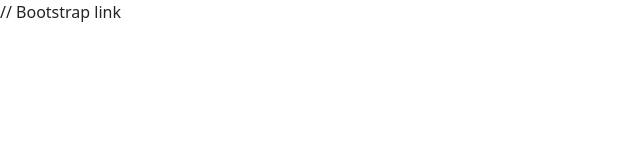
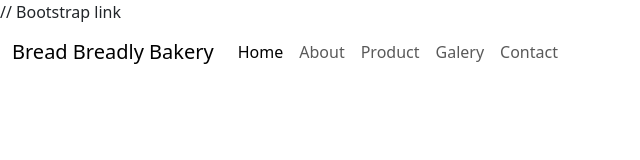
Before and after one commit to RegitaLundiTifara/UTSWeb_4A_0016, a plain HTML site: page index.html in a window 1280 px wide. Shown: the whole page, without its empty margins (0-640 px from the left). Drawn offline with nearby package versions, Linux system fonts and the light colour scheme.

Commit message:
navbar menggunakan boststrap

```diff
--- a/index.html
+++ b/index.html
@@ -11,6 +11,31 @@
 
 </head>
 <body>
+    <nav class="navbar navbar-expand-lg bg-dark-fixed top">
+  <div class="container-fluid">
+    <a class="navbar-brand" href="#">Bread Breadly Bakery</a>
+    <button class="navbar-toggler" type="button" data-bs-toggle="collapse" data-bs-target="#navbarSupportedContent" aria-controls="navbarSupportedContent" aria-expanded="false" aria-label="Toggle navigation">
+      <span class="navbar-toggler-icon"></span>
+    </button>
+     <div class="collapse navbar-collapse" id="navbarSupportedContent">
+      <ul class="navbar-nav me-auto mb-2 mb-lg-0">
+        <li class="nav-item">
+          <a class="nav-link active" aria-current="page" href="#home">Home</a>
+        </li>
+         <li class="nav-item">
+          <a class="nav-link" href="#about">About</a>
+        </li>
+         <li class="nav-item">
+          <a class="nav-link" href="#product">Product</a>
+        </li>
+         <li class="nav-item">
+          <a class="nav-link" href="#galerry">Galery</a>
+        </li>
+         <li class="nav-item">
+          <a class="nav-link" href="#contact">Contact</a>
+        </li>
+    </ul>
+
 
 </body>
 </html>
```
